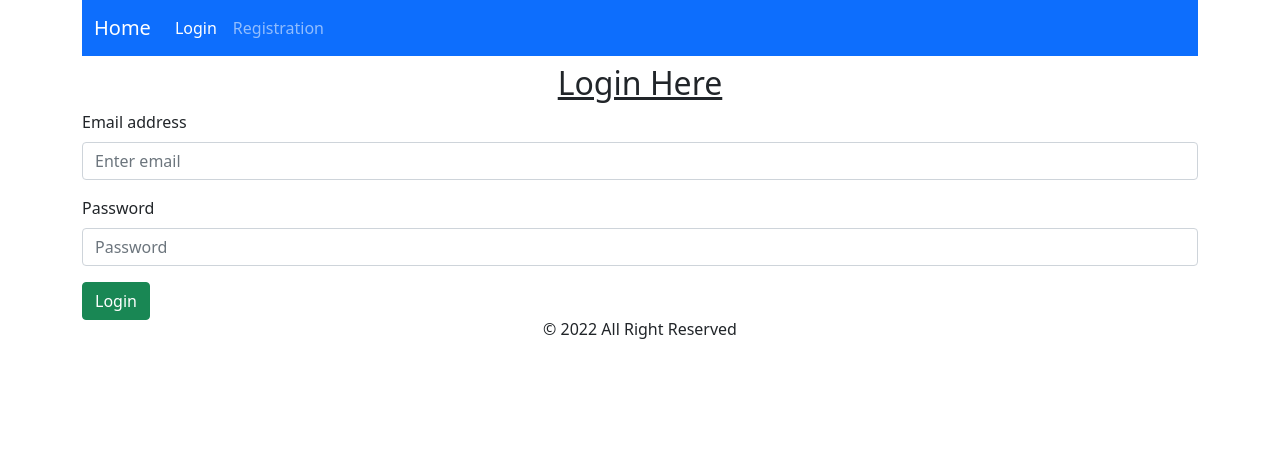
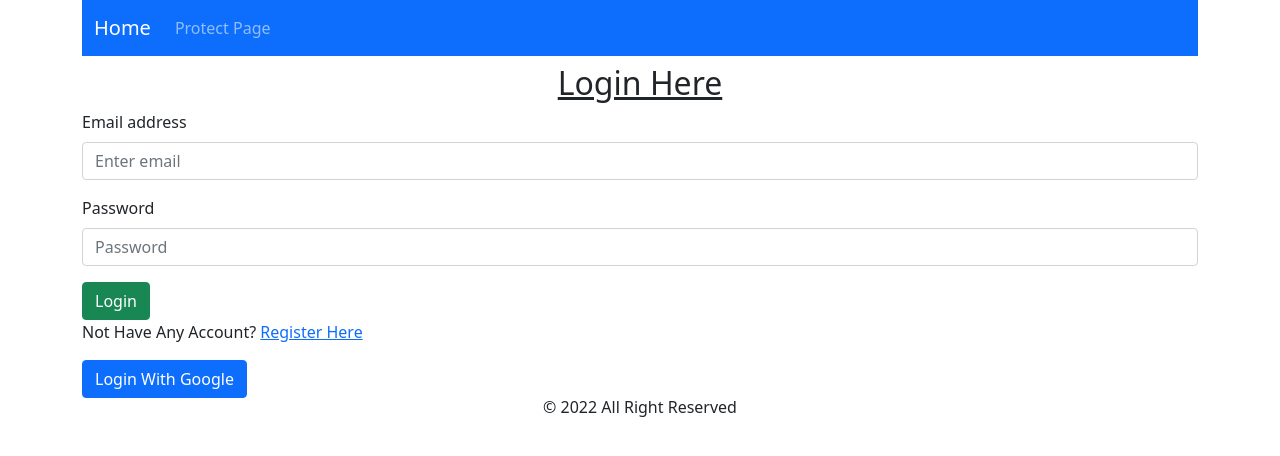
Before and after one commit to kmamun716/react-basic-structure, a React (Create React App) app: page /login in a window 1280 px wide. Shown: the top 456 px of the page. Built offline with nearby package versions, Linux system fonts and the light colour scheme.

Commit message:
new protect page updated

```diff
--- a/package.json
+++ b/package.json
@@ -7,6 +7,7 @@
     "@testing-library/react": "^13.1.1",
     "@testing-library/user-event": "^13.5.0",
     "bootstrap": "^5.1.3",
+    "firebase": "^9.8.1",
     "react": "^18.1.0",
     "react-bootstrap": "^2.3.1",
     "react-dom": "^18.1.0",
--- a/src/App.js
+++ b/src/App.js
@@ -1,28 +1,61 @@
+import { createContext, Fragment, useState } from "react";
 import {
   BrowserRouter as Router,
   Routes,
   Route
 } from "react-router-dom";
+import firebase from 'firebase/compat/app';
 import Footer from "./Components/Shared/Footer/Footer";
 import Header from "./Components/Shared/Header/Header";
 import Home from "./Pages/Home";
 import Login from "./Pages/Login/Login";
 import NotMatched from "./Pages/NotMatched";
 import Registration from "./Pages/Registration/Registration";
+import PrivateRoute from "./Components/PrivateRout";
+import Test from "./Pages/Test";
+
+export const userContext = createContext();
 
 function App() {
+  const [loggedInUser, setLoggedInUser] = useState({
+    name:"",
+    email : '',
+    password:'',
+    isLoggedIn : false
+  });
+  //sign out
+  const handleLogOut = ()=>{
+    firebase.auth().signOut()
+    .then(result=>{
+        const user = {
+            name : '',
+            email: '',
+            isLoggedIn : false
+        };
+        setLoggedInUser(user);
+    })
+    .catch(err=>{
+        console.log(err.message);
+    });
+};
+
   return (
     <div className="container">
+      <userContext.Provider value={[loggedInUser, setLoggedInUser]}>
         <Router>
-        <Header/>
+          <Fragment>
+            <Header handleLogOut={ handleLogOut } />
             <Routes>
               <Route path="/" element={<Home/>} />
-          <Route path="/login" element={<Login/>} />
+              <Route path="/login" element={<Login handleLogOut={handleLogOut} />} />
               <Route path="/register" element={<Registration/>} />
+              <Route path="/test" element={<PrivateRoute><Test/></PrivateRoute>} />
               <Route path="*" element={<NotMatched/>} />
             </Routes>
             <Footer />
+          </Fragment>
         </Router>
+      </userContext.Provider>
     </div>
   );
 }
--- /dev/null
+++ b/src/Components/FirebaseAuth/firebase.config.js
@@ -0,0 +1,10 @@
+const firebaseConfig = {
+    apiKey: "AIzaSyDKDaRH5dgdBqa3dK9S_rJbmnMG2hhMII0",
+    authDomain: "my-site-6c7e3.firebaseapp.com",
+    projectId: "my-site-6c7e3",
+    storageBucket: "my-site-6c7e3.appspot.com",
+    messagingSenderId: "468110231024",
+    appId: "1:468110231024:web:3362ef4f6a5b9865b34935",
+    measurementId: "G-CVGR1H7CPR"
+};
+export default firebaseConfig;
--- /dev/null
+++ b/src/Components/PrivateRout/index.js
@@ -0,0 +1,18 @@
+import { useContext } from "react";
+import { Navigate, useLocation  } from "react-router-dom";
+import { userContext } from "../../App";
+
+function PrivateRoute({ children }) {
+    const [loggedInUser] = useContext(userContext)
+    let location=useLocation();
+    console.log(children)
+    return (
+          loggedInUser.email ? (
+            children
+          ) : (
+            <Navigate to="/login" state={{ from: location }} replace />
+          )
+    );
+}
+
+export default PrivateRoute;
--- a/src/Components/Shared/Header/Header.js
+++ b/src/Components/Shared/Header/Header.js
@@ -1,20 +1,28 @@
-import React from 'react';
+import React, { useContext } from 'react';
 import { Container, Nav, Navbar } from 'react-bootstrap';
 import { LinkContainer } from 'react-router-bootstrap';
+import { useLocation } from 'react-router-dom';
+import { userContext } from '../../../App';
 
-const Header = () => {
+const Header = ({handleLogOut}) => {
+    const [loggedInUser] = useContext(userContext);
+    let location = useLocation();
     return (
         <div>
             <Navbar bg="primary" variant="dark">
                 <Container>
                     <LinkContainer to="/"><Navbar.Brand>Home</Navbar.Brand></LinkContainer>
                     <Nav className="me-auto">
-                        <LinkContainer to="/login">
-                            <Nav.Link>Login</Nav.Link>
-                        </LinkContainer>
-                        <LinkContainer to="/register">
-                            <Nav.Link>Registration</Nav.Link>
-                        </LinkContainer>
+                        {
+                            loggedInUser.isLoggedIn?
+                                <Nav.Link onClick={handleLogOut}>Logout</Nav.Link> :
+                                location.pathname !=="/login" && <LinkContainer to="/login">
+                                <Nav.Link>Login</Nav.Link>
+                            </LinkContainer>
+                        }
+                        <LinkContainer to="/test">
+                                <Nav.Link>Protect Page</Nav.Link>
+                            </LinkContainer>
                     </Nav>
                 </Container>
             </Navbar>
--- a/src/Pages/Login/Login.js
+++ b/src/Pages/Login/Login.js
@@ -1,20 +1,55 @@
-import React, { useState } from 'react';
+import React, { useContext } from 'react';
 import { Form, Button } from 'react-bootstrap';
+import { Link, useLocation, useNavigate  } from 'react-router-dom';
+import { userContext } from '../../App';
+import { initializeApp } from "firebase/app";
+import { GoogleAuthProvider, getAuth, signInWithPopup } from "firebase/auth";
+import firebaseConfig from '../../Components/FirebaseAuth/firebase.config';
 
-const Login = () => {
-    const [user, setUser] = useState({
-        email:"",
-        password:""
-    });
+initializeApp(firebaseConfig);
+const Login = ({handleLogOut}) => {
+    const [loggedInUser, setLoggedInUser] = useContext(userContext);
+    const navigate = useNavigate ();
+    const location = useLocation();
+    const { from } = location.state || { from: { pathname: "/" } };
     const changeHandler = e =>{
-        setUser({
-            ...user,
+        setLoggedInUser({
+            ...loggedInUser,
             [e.target.name]: e.target.value
         })
     };
     const handleSubmit=e=>{
         e.preventDefault();
-        console.log(user);
+        console.log(loggedInUser);
+    };
+    const handleGoogleSignIn = ()=>{
+        console.log('clicked')
+        const provider = new GoogleAuthProvider();
+        const auth = getAuth();
+        signInWithPopup(auth, provider)
+        .then((result) => {
+            // This gives you a Google Access Token. You can use it to access the Google API.
+            /* const credential = GoogleAuthProvider.credentialFromResult(result);
+            const token = credential.accessToken; */
+            // The signed-in user info.
+            const {displayName, email} = result.user;
+            const signedInUser = {
+                name : displayName,
+                email : email,
+                isLoggedIn : true
+            };
+            setLoggedInUser(signedInUser);
+            navigate(from, { replace: true })
+            // ...
+        }).catch((error) => {
+            // Handle Errors here.
+            const errorCode = error.code;
+            const errorMessage = error.message;
+            console.log(errorCode, errorMessage);
+            // The AuthCredential type that was used.
+            const credential = GoogleAuthProvider.credentialFromError(error);
+            console.log(credential)
+        });
     }
     return (
         <div>
@@ -33,6 +68,8 @@ const Login = () => {
                     Login
                 </Button>
             </Form>
+            <p>Not Have Any Account? <Link to='/register'>Register Here</Link></p>
+            <Button variant='primary' onClick={handleGoogleSignIn} >Login With Google</Button>
         </div>
     );
 };
--- a/src/Pages/Registration/Registration.js
+++ b/src/Pages/Registration/Registration.js
@@ -1,5 +1,6 @@
 import React, { useState } from 'react';
 import { Form, Button } from 'react-bootstrap';
+import { Link } from 'react-router-dom';
 
 const Registration = () => {
     const [user, setUser] = useState({
@@ -59,6 +60,7 @@ const Registration = () => {
                     Register
                 </Button>
             </Form>
+            <p>Allredady Have an Account? <Link to='/login'>Login Here</Link></p>
         </div>
     );
 };
--- /dev/null
+++ b/src/Pages/Test/index.js
@@ -0,0 +1,11 @@
+import React from 'react';
+
+const Test = () => {
+    return (
+        <div>
+            This is private page
+        </div>
+    );
+};
+
+export default Test;
```
Also changed, not shown: 1 other file (tests, documents, lock files or other folders). Lines whose indentation alone changed are shown as unchanged.
